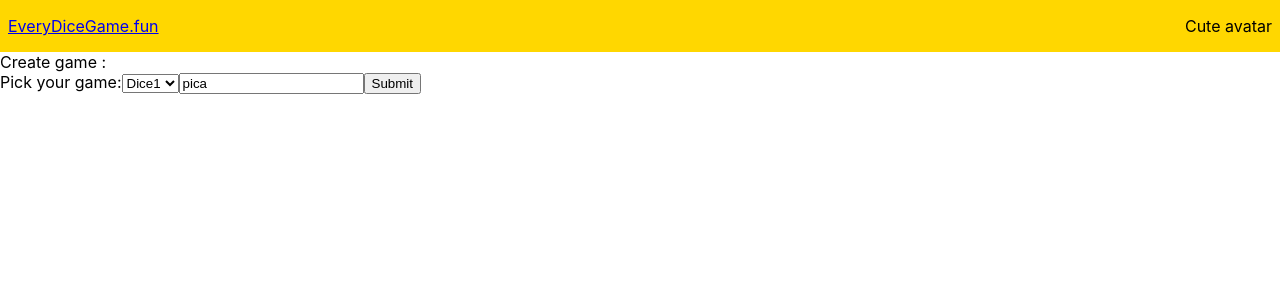
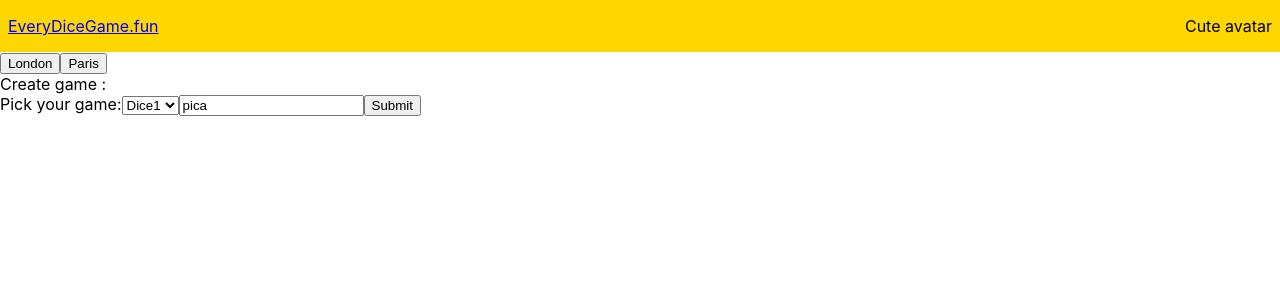
Before and after one commit to kareldohnal/everydicegame, a React (Create React App) app in the folder client/: page / in a window 1280 px wide. Shown: the top 300 px of the page. Built offline with nearby package versions, Linux system fonts and the light colour scheme.

Commit message:
lobby tabs

```diff
--- a/client/src/pages/Lobby/Lobby.jsx
+++ b/client/src/pages/Lobby/Lobby.jsx
@@ -1,19 +1,11 @@
 import { useState } from 'react';
 import { Nav } from '../../components/Nav/Nav';
-// import { socket } from '../../utils/socket';
 
 // import './Lobby.scss';
 
 export const Lobby = () => {
     const [game, setGame] = useState('dice');
     const [roomID, setRoomID] = useState('pica');
-
-    // useEffect(() => {
-    //     socket.on("connect", () => {
-    //         // ERASE LOG
-    //         console.log(socket.id)
-    //     });
-    // });
 
     const handleChange = (e) => {
         setGame(e.target.value)
@@ -27,10 +19,20 @@ export const Lobby = () => {
         e.preventDefault();
     }
 
+    const [tab, setTab] = useState('game-tab');
+
+    const handleTab = (e) => {
+        setTab(e.target.id)
+    }
+
     return (
         <>
             <div className="lobby">
                 <Nav />
+                <div className="tabs">
+                    <button id='game-tab' className={'game-tab' === tab ? 'tab-item active' : 'tab-item'}onClick={handleTab}>London</button>
+                    <button id='sim-tab' className={'sim-tab' === tab ? 'tab-item active' : 'tab-item'} onClick={handleTab}>Paris</button>
+                </div>
                 Create game :
                 <form onSubmit={handleSubmit}>
                     <label>
```
Also changed, not shown: 1 other file (tests, documents, lock files or other folders).
